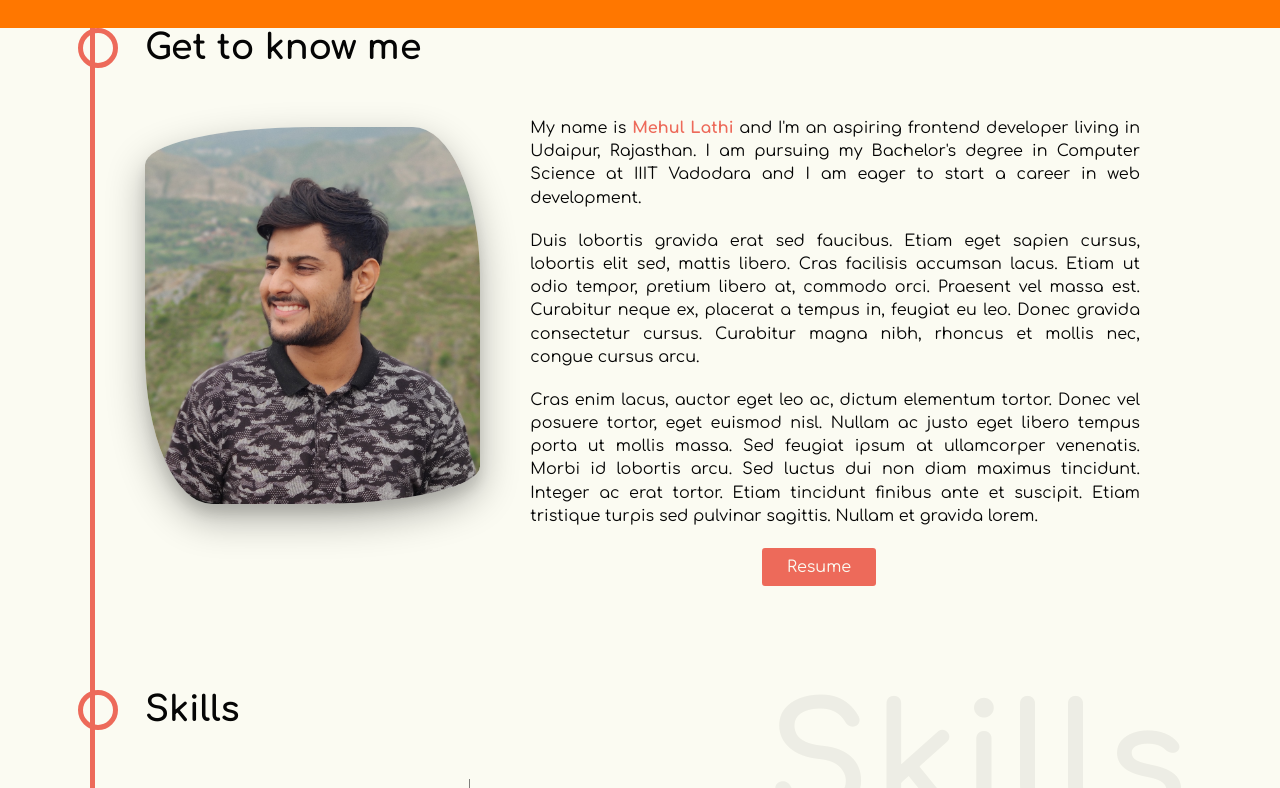
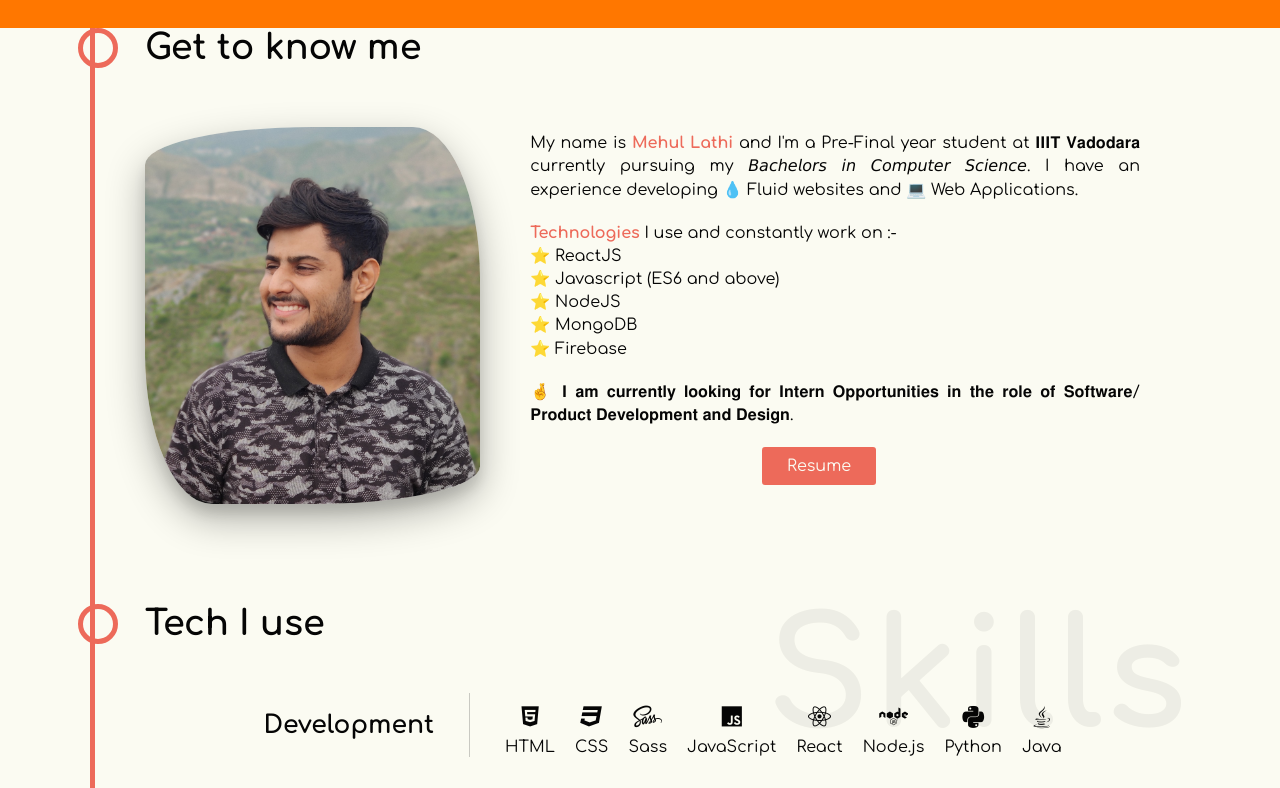
Before and after one commit to codedr0id/Portfolio, a React (Create React App) app: page /about in a window 1280 px wide. Shown: the part 772-1560 px from the top of the page. Built offline with nearby package versions, Linux system fonts and the light colour scheme; some icons are missing.

Commit message:
Styled About and Skills

```diff
--- a/src/components/About.js
+++ b/src/components/About.js
@@ -1,14 +1,12 @@
-import React, { Component } from 'react';
-import '../scss/About.scss';
-import aboutPhoto from '../img/me-light.jpg';
+import React, { Component } from "react";
+import "../scss/About.scss";
+import aboutPhoto from "../img/me-light.jpg";
 
 class About extends Component {
   render() {
     return (
       <section className="About" id="about">
-        <h2 className="section-title">
-          Get to know me
-        </h2>
+        <h2 className="section-title">Get to know me</h2>
 
         <div className="About__container">
           <picture className="About__photo-container">
@@ -18,17 +16,29 @@ class About extends Component {
 
           <div className="About__description">
             <p>
-              My name is <span className="highlight">Mehul Lathi</span> and I'm an aspiring
-              frontend developer living in Udaipur, Rajasthan. I am pursuing my Bachelor's degree in Computer
-              Science at IIIT Vadodara and I am eager to start a career in web development.
+              My name is <span className="highlight">Mehul Lathi</span> and I'm
+              a Pre-Final year student at 𝐈𝐈𝐈𝐓 𝐕𝐚𝐝𝐨𝐝𝐚𝐫𝐚 currently pursuing my
+              𝘉𝘢𝘤𝘩𝘦𝘭𝘰𝘳𝘴 𝘪𝘯 𝘊𝘰𝘮𝘱𝘶𝘵𝘦𝘳 𝘚𝘤𝘪𝘦𝘯𝘤𝘦. I have an experience developing 💧
+              Fluid websites and 💻 Web Applications.
             </p>
 
             <p>
-              Duis lobortis gravida erat sed faucibus. Etiam eget sapien cursus, lobortis elit sed, mattis libero. Cras facilisis accumsan lacus. Etiam ut odio tempor, pretium libero at, commodo orci. Praesent vel massa est. Curabitur neque ex, placerat a tempus in, feugiat eu leo. Donec gravida consectetur cursus. Curabitur magna nibh, rhoncus et mollis nec, congue cursus arcu.
+              <span className="highlight">Technologies</span> I use and
+              constantly work on :-
+              <ul>
+                <li style={{ listStyle: "none" }}>⭐ ReactJS</li>
+                <li style={{ listStyle: "none" }}>
+                  ⭐ Javascript (ES6 and above)
+                </li>
+                <li style={{ listStyle: "none" }}>⭐ NodeJS </li>
+                <li style={{ listStyle: "none" }}>⭐ MongoDB</li>
+                <li style={{ listStyle: "none" }}>⭐ Firebase </li>
+              </ul>
             </p>
 
             <p>
-              Cras enim lacus, auctor eget leo ac, dictum elementum tortor. Donec vel posuere tortor, eget euismod nisl. Nullam ac justo eget libero tempus porta ut mollis massa. Sed feugiat ipsum at ullamcorper venenatis. Morbi id lobortis arcu. Sed luctus dui non diam maximus tincidunt. Integer ac erat tortor. Etiam tincidunt finibus ante et suscipit. Etiam tristique turpis sed pulvinar sagittis. Nullam et gravida lorem.
+              🤞 𝐈 𝐚𝐦 𝐜𝐮𝐫𝐫𝐞𝐧𝐭𝐥𝐲 𝐥𝐨𝐨𝐤𝐢𝐧𝐠 𝐟𝐨𝐫 𝐈𝐧𝐭𝐞𝐫𝐧 𝐎𝐩𝐩𝐨𝐫𝐭𝐮𝐧𝐢𝐭𝐢𝐞𝐬 𝐢𝐧 𝐭𝐡𝐞 𝐫𝐨𝐥𝐞 𝐨𝐟
+              𝐒𝐨𝐟𝐭𝐰𝐚𝐫𝐞/𝐏𝐫𝐨𝐝𝐮𝐜𝐭 𝐃𝐞𝐯𝐞𝐥𝐨𝐩𝐦𝐞𝐧𝐭 𝐚𝐧𝐝 𝐃𝐞𝐬𝐢𝐠𝐧.
             </p>
 
             <a href="#" className="cta">
--- a/src/components/Skills.js
+++ b/src/components/Skills.js
@@ -1,45 +1,49 @@
-import React, { Component } from 'react';
-import { displayList } from './helpers';
-import '../scss/Skills.scss';
+import React, { Component } from "react";
+import { displayList } from "./helpers";
+import "../scss/Skills.scss";
 
 class Skills extends Component {
   // icons from fontawesome and devicon
   static defaultProps = {
     dev: [
-      { label: 'HTML', icon: 'fab fa-html5' },
-      { label: 'CSS', icon: 'fab fa-css3' },
-      { label: 'Sass', icon: 'fab fa-sass' },
-      { label: 'JavaScript', icon: 'fab fa-js' },
-      { label: 'React', icon: 'fab fa-react' },
-      { label: 'Node.js', icon: 'fab fa-node' },
-      { label: 'Python', icon: 'devicon-python-plain' },
-      { label: 'Java', icon: 'devicon-java-plain' }
+      { label: "HTML", icon: "fab fa-html5" },
+      { label: "CSS", icon: "fab fa-css3" },
+      { label: "Sass", icon: "fab fa-sass" },
+      { label: "JavaScript", icon: "fab fa-js" },
+      { label: "React", icon: "fab fa-react" },
+      { label: "Node.js", icon: "fab fa-node" },
+      { label: "Python", icon: "devicon-python-plain" },
+      { label: "Java", icon: "devicon-java-plain" },
     ],
     tools: [
-      { label: 'VS Code', icon: 'devicon-visualstudio-plain' },
-      { label: 'Visual Studio', icon: 'devicon-visualstudio-plain' },
-      { label: 'Git', icon: 'fab fa-git-alt' },
-      { label: 'Github', icon: 'fab fa-github' },
-      { label: 'NPM', icon: 'fab fa-npm' },
-      { label: 'Adobe XD', icon: 'fab fa-adobe' }
-    ]
+      { label: "VS Code", icon: "devicon-visualstudio-plain" },
+      { label: "Visual Studio", icon: "devicon-visualstudio-plain" },
+      { label: "Git", icon: "fab fa-git-alt" },
+      { label: "Github", icon: "fab fa-github" },
+      { label: "NPM", icon: "fab fa-npm" },
+      { label: "Adobe XD", icon: "fab fa-adobe" },
+    ],
   };
 
   render() {
     return (
       <section className="Skills" id="skills">
         <h2 className="section-title" data-title="Skills">
-          Skills
+          Tech I use
         </h2>
 
         <div className="Skills__container">
           <h3 className="Skills__heading">Development</h3>
-          <ul className="Skills__list">{displayList(this.props.dev, 'Skills')}</ul>
+          <ul className="Skills__list">
+            {displayList(this.props.dev, "Skills")}
+          </ul>
         </div>
 
         <div className="Skills__container">
           <h3 className="Skills__heading">Tools</h3>
-          <ul className="Skills__list">{displayList(this.props.tools, 'Skills')}</ul>
+          <ul className="Skills__list">
+            {displayList(this.props.tools, "Skills")}
+          </ul>
         </div>
       </section>
     );
--- a/src/index.js
+++ b/src/index.js
@@ -1,9 +1,8 @@
-import React from 'react';
-import ReactDOM from 'react-dom';
-import './index.scss';
-import { BrowserRouter } from 'react-router-dom';
-import App from './App';
-import reportWebVitals from './reportWebVitals';
+import React from "react";
+import ReactDOM from "react-dom";
+import "./index.scss";
+import { BrowserRouter } from "react-router-dom";
+import App from "./App";
 
 ReactDOM.render(
   <React.StrictMode>
@@ -11,10 +10,5 @@ ReactDOM.render(
       <App />
     </BrowserRouter>
   </React.StrictMode>,
-  document.getElementById('root')
+  document.getElementById("root")
 );
-
-// If you want to start measuring performance in your app, pass a function
-// to log results (for example: reportWebVitals(console.log))
-// or send to an analytics endpoint. Learn more: https://bit.ly/CRA-vitals
-reportWebVitals();
--- a/src/scss/About.scss
+++ b/src/scss/About.scss
@@ -1,4 +1,4 @@
-@import './variables.scss';
+@import "./variables.scss";
 
 .About {
   &__container {
@@ -16,7 +16,8 @@
     overflow: hidden;
     align-self: flex-start;
     margin-top: 1rem;
-    box-shadow: 0 1.5rem 3.8rem rgba($color-black, 0.3), 0 1rem 1.2rem rgba($color-black, 0.1);
+    box-shadow: 0 1.5rem 3.8rem rgba($color-black, 0.3),
+      0 1rem 1.2rem rgba($color-black, 0.1);
 
     @media only screen and (max-width: $bp-lg) {
       align-self: center;
@@ -56,11 +57,6 @@
     }
   }
 
-  .section-title {
-    @include flexCenter;
-    justify-content: flex-start;
-  }
-
   .highlight {
     color: $color-primary;
     font-weight: 700;
--- a/src/scss/Skills.scss
+++ b/src/scss/Skills.scss
@@ -1,36 +1,40 @@
-@import './variables.scss';
+@import "./variables.scss";
 
 .Skills {
-  // section {
-  //   padding-bottom: 3.5rem;
-  //   @include flexCenter;
-  //   flex-direction: column;
-  // }
-
   .section-title {
   }
 
   &__container {
-    padding-bottom: 3.5rem;
-    // @include flexCenter;
-    // flex-direction: column;
+    // padding-bottom: 3.5rem;
+
     display: grid;
     align-items: center;
     grid-template-columns: 1fr, auto;
     grid-template-rows: repeat(2, auto);
     grid-gap: 2.5rem;
+
+    @media only screen and (max-width: $bp-md) {
+      @include flexCenter;
+      flex-direction: column;
+    }
   }
 
   &__heading {
     font-size: 2.5rem;
     margin-bottom: 1rem;
-    // padding-right: 2.5rem;
     grid-column: 1/2;
     justify-self: end;
     padding: 1.8rem 3.5rem 1.8rem 0;
-    border-right: 1px solid rgba($color-black, 0.5);
+    border-right: 1px solid rgba($color-black, 0.2);
     // height: 100%;
     position: relative;
+
+    @media only screen and (max-width: $bp-md) {
+      padding: 0 1.8rem 1.5rem 1.8rem;
+      margin-bottom: 0;
+      border-right: none;
+      border-bottom: 1px solid rgba($color-black, 0.2);
+    }
   }
 
   &__list {
```
